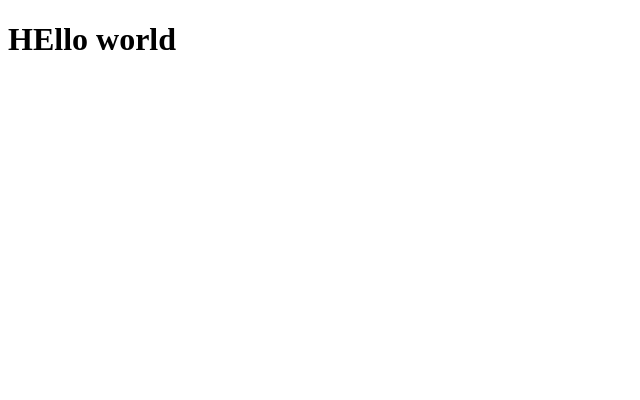
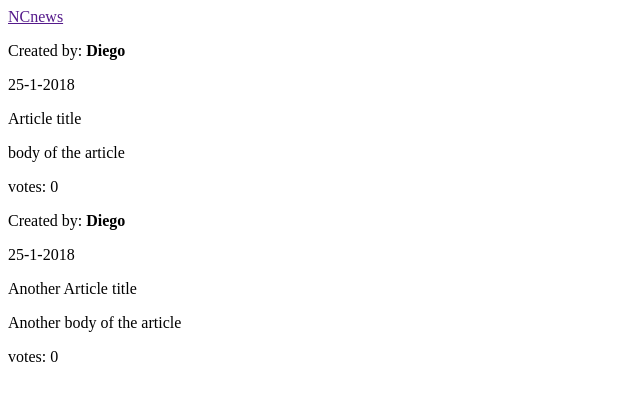
Before and after one commit to Dpartipilo/NCnews-FE, a React (Create React App) app: page / in a window 1280 px wide. Shown: the top 400 px of the page, without its empty margins (0-640 px from the left). Built offline with nearby package versions, Linux system fonts and the light colour scheme; the HTML template or start-up script is replaced by a standard one.

Commit message:
Created necessary components [ArticleList, Article] to render all articles on HomePage and NavBar component

```diff
--- a/src/components/App.js
+++ b/src/components/App.js
@@ -1,11 +1,20 @@
-import React, { Component } from 'react';
+import React, { Component } from "react";
+import { BrowserRouter, Route, Switch } from "react-router-dom";
+
+import HomePage from "./HomePage";
+import NavBar from "./NavBar";
 
 class App extends Component {
   render() {
     return (
-      <div className="App">
-      <h1>HEllo world</h1>
-      </div>
+      <BrowserRouter>
+        <div className="section">
+          <NavBar />
+          <Switch>
+            <Route exact path="/" component={HomePage} />
+          </Switch>
+        </div>
+      </BrowserRouter>
     );
   }
 }
--- /dev/null
+++ b/src/components/Article.js
@@ -0,0 +1,30 @@
+import React, { Component } from "react";
+
+const Article = props => (
+  <div key={props.id} className="box">
+    {/* top level of the article */}
+    <div className="level">
+      <div className="level-left">
+        <p className="level-item">
+          Created by: <strong> {props.created_by}</strong>
+        </p>
+      </div>
+      <div className="level-right">
+        <p className="level-item">{props.date}</p>
+      </div>
+    </div>
+
+    {/* title and body of the article */}
+    <div>
+      <p className="title is-4">{props.title}</p>
+      <p className="">{props.body}</p>
+    </div>
+
+    {/* lower level of the article */}
+    <div>
+      <span>votes: {props.votes}</span>
+    </div>
+  </div>
+);
+
+export default Article;
--- /dev/null
+++ b/src/components/ArticleList.js
@@ -0,0 +1,11 @@
+import React, { Component } from "react";
+
+import Article from "./Article";
+
+const ArticleList = props => (
+  <div className="container box">
+    {props.articles.map(article => <Article {...article} key={article.id} />)}
+  </div>
+);
+
+export default ArticleList;
--- /dev/null
+++ b/src/components/HomePage.js
@@ -0,0 +1,36 @@
+import React, { Component } from "react";
+
+import ArticleList from "./ArticleList";
+
+class HomePage extends Component {
+  constructor(props) {
+    super(props);
+    this.state = {
+      articles: [
+        {
+          id: 1,
+          title: "Article title",
+          body: "body of the article",
+          from_topic: "testing",
+          created_by: "Diego",
+          date: "25-1-2018",
+          votes: 0
+        },
+        {
+          id: 2,
+          title: "Another Article title",
+          body: "Another body of the article",
+          from_topic: "testing",
+          created_by: "Diego",
+          date: "25-1-2018",
+          votes: 0
+        }
+      ]
+    };
+  }
+  render() {
+    return <ArticleList articles={this.state.articles} />;
+  }
+}
+
+export default HomePage;
--- /dev/null
+++ b/src/components/NavBar.js
@@ -0,0 +1,15 @@
+import React from "react";
+
+const NavBar = () => (
+  <div className="NavBar">
+    <nav className="navbar container box" aria-label="main navigation">
+      <div className="navbar-brand">
+        <a className="navbar-item" href="">
+          NCnews
+        </a>
+      </div>
+    </nav>
+  </div>
+);
+
+export default NavBar;
```
